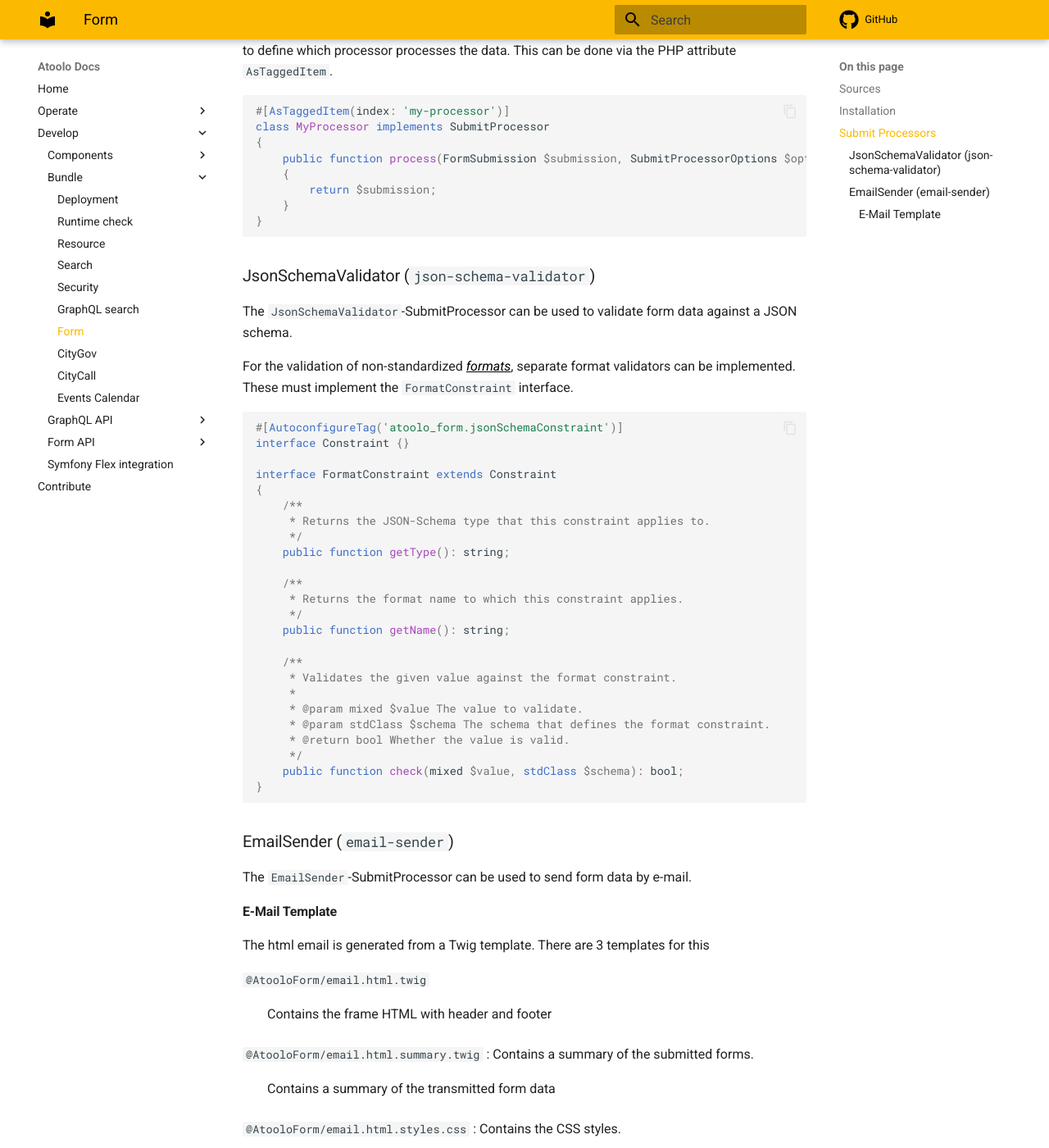
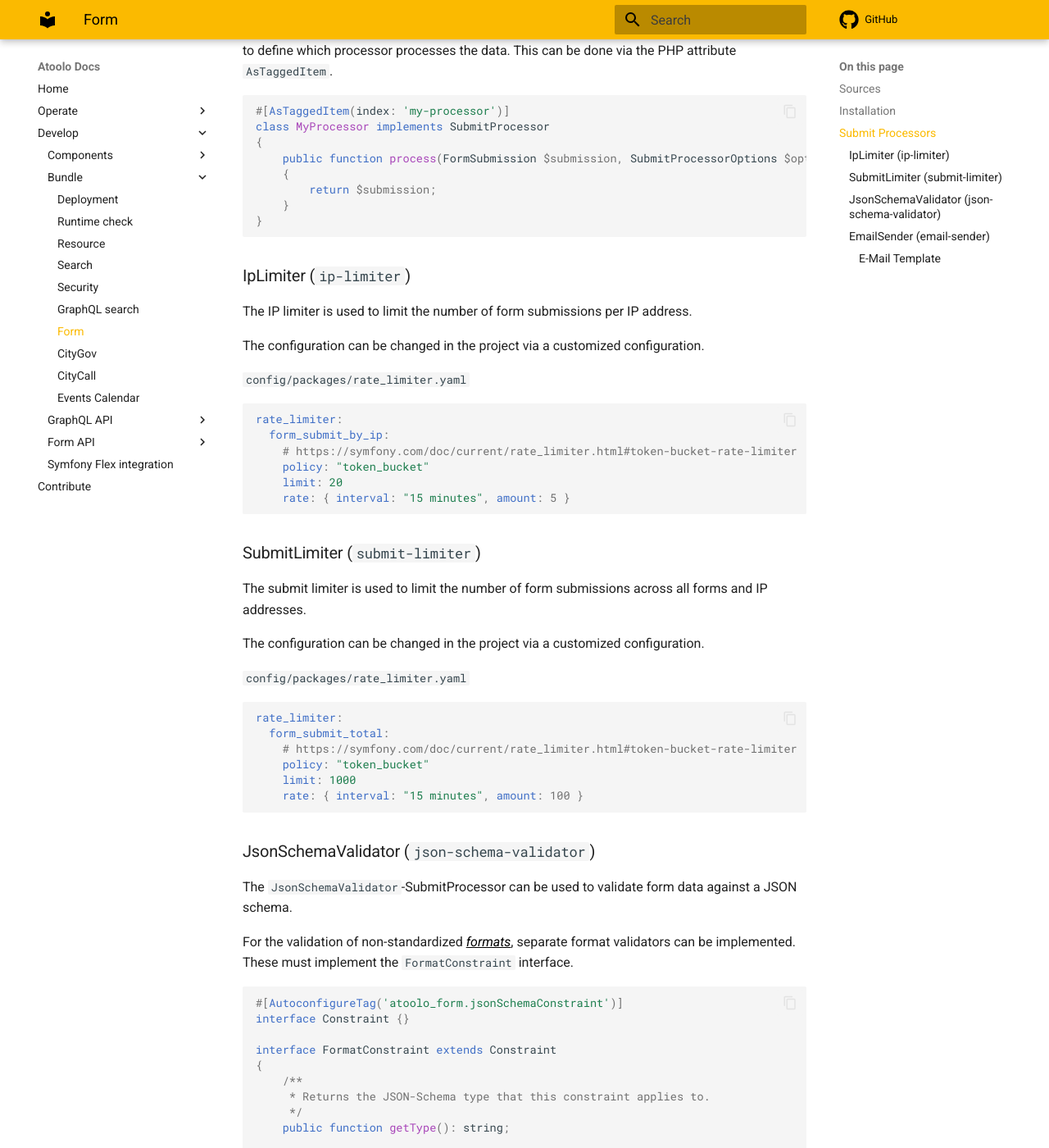
Before and after one commit to sitepark/atoolo-docs, an MkDocs documentation site: the page built from docs/develop/bundles/form.md, in a window 1280 px wide and 1400 px high, scrolled down 1138 px. Shown: the whole window at 82% size. Built offline with MkDocs 1.6.1 and Material for MkDocs 9.7.7, drawn with Linux system fonts in a browser that asks for light colours; comment, search, counter and statistics services are not loaded.

Commit message:
docs: add limiter for forms

````diff
--- a/docs/develop/bundles/form.md
+++ b/docs/develop/bundles/form.md
@@ -54,6 +54,40 @@ class MyProcessor implements SubmitProcessor
 }
 ```
 
+### IpLimiter (`ip-limiter`)
+
+The IP limiter is used to limit the number of form submissions per IP address.
+
+The configuration can be changed in the project via a customized configuration.
+
+`config/packages/rate_limiter.yaml`
+
+```yaml
+rate_limiter:
+  form_submit_by_ip:
+    # https://symfony.com/doc/current/rate_limiter.html#token-bucket-rate-limiter
+    policy: "token_bucket"
+    limit: 20
+    rate: { interval: "15 minutes", amount: 5 }
+```
+
+### SubmitLimiter (`submit-limiter`)
+
+The submit limiter is used to limit the number of form submissions across all forms and IP addresses.
+
+The configuration can be changed in the project via a customized configuration.
+
+`config/packages/rate_limiter.yaml`
+
+```yaml
+rate_limiter:
+  form_submit_total:
+    # https://symfony.com/doc/current/rate_limiter.html#token-bucket-rate-limiter
+    policy: "token_bucket"
+    limit: 1000
+    rate: { interval: "15 minutes", amount: 100 }
+```
+
 ### JsonSchemaValidator (`json-schema-validator`)
 
 The `JsonSchemaValidator`-SubmitProcessor can be used to validate form data against a JSON schema.
````
